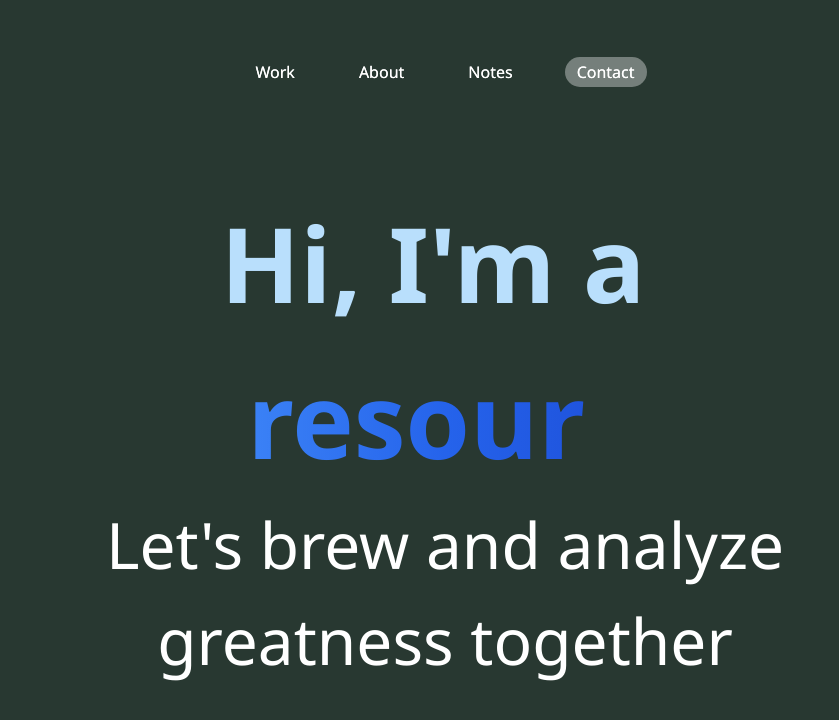
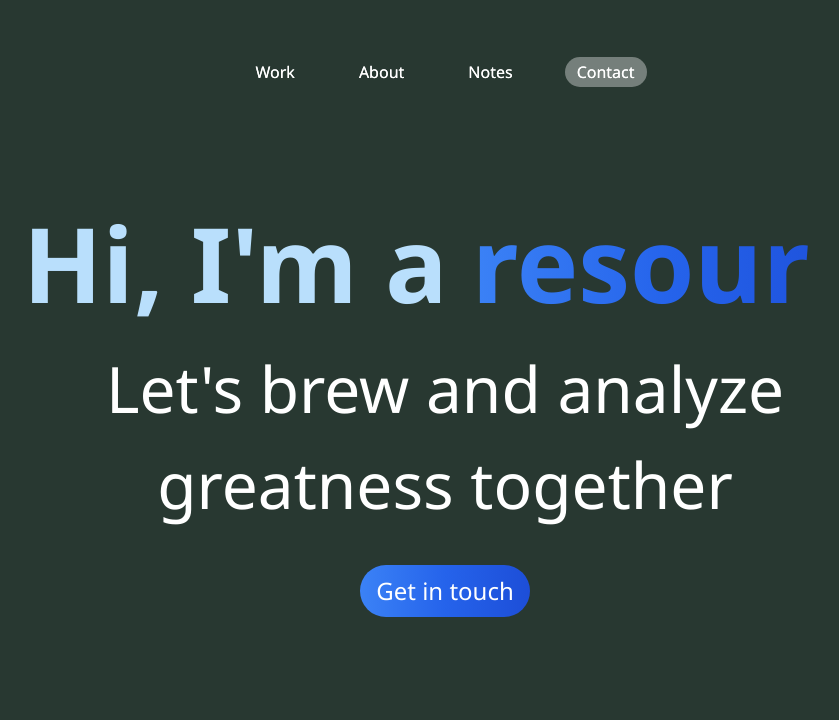
Before and after one commit to bulgogipedas/portfolio, a React (Vite) app: page /Contact in a window 1280 px wide. Shown: the top 720 px of the page, without its empty margins (195-1034 px from the left). Built offline with nearby package versions, Linux system fonts and the light colour scheme.

Commit message:
fix contact

```diff
--- a/src/pages/Contact.tsx
+++ b/src/pages/Contact.tsx
@@ -5,7 +5,7 @@
   return (
     <div className="pt-[185px] font-segoe_ui">
       <Navbar />
-      <div className="flex flex-col items-center justify-center">
+      <div className="flex lg:flex-row flex-col items-center justify-center">
         <h1 className="text-[#B9DFFC] font-extrabold text-center lg:text-[104px] text-[80px] pr-6">
           Hi, I'm a
         </h1>
```
